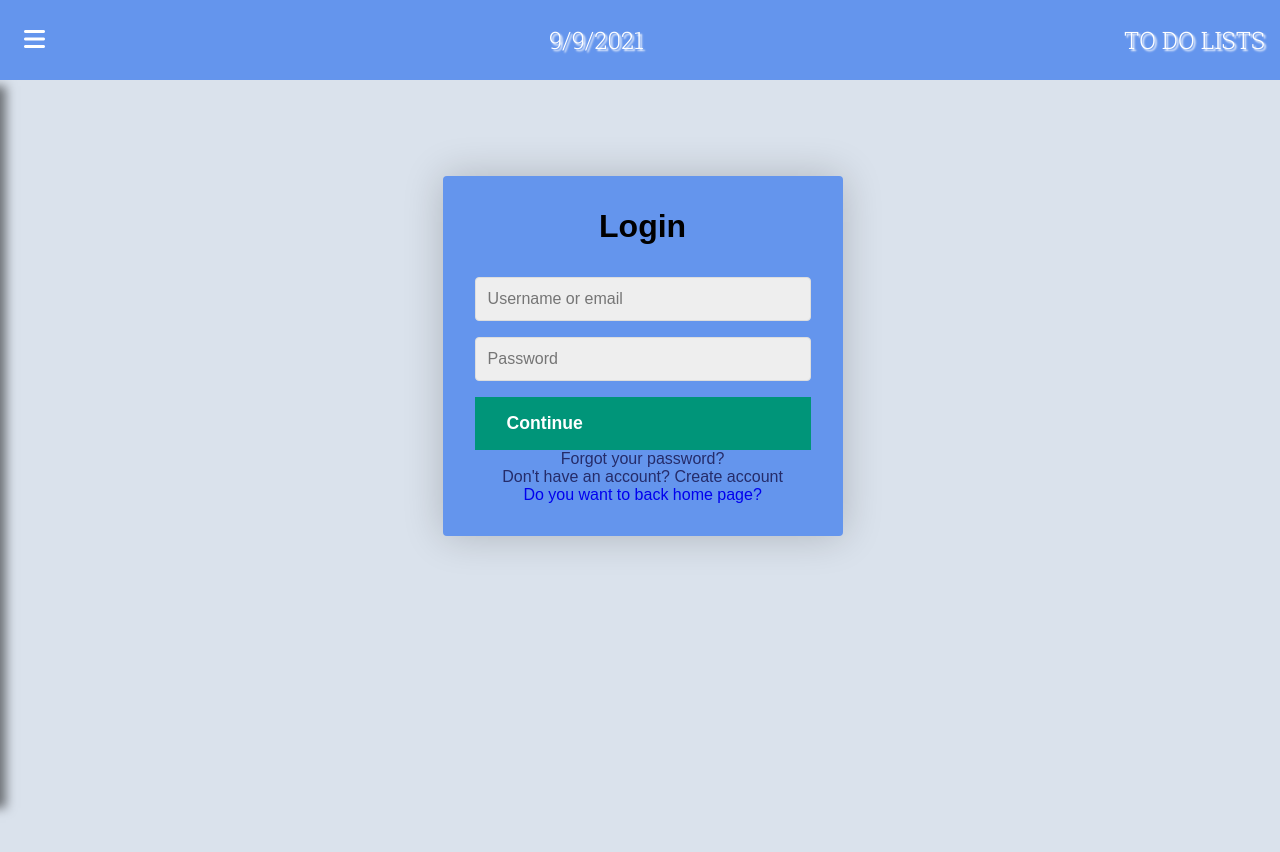
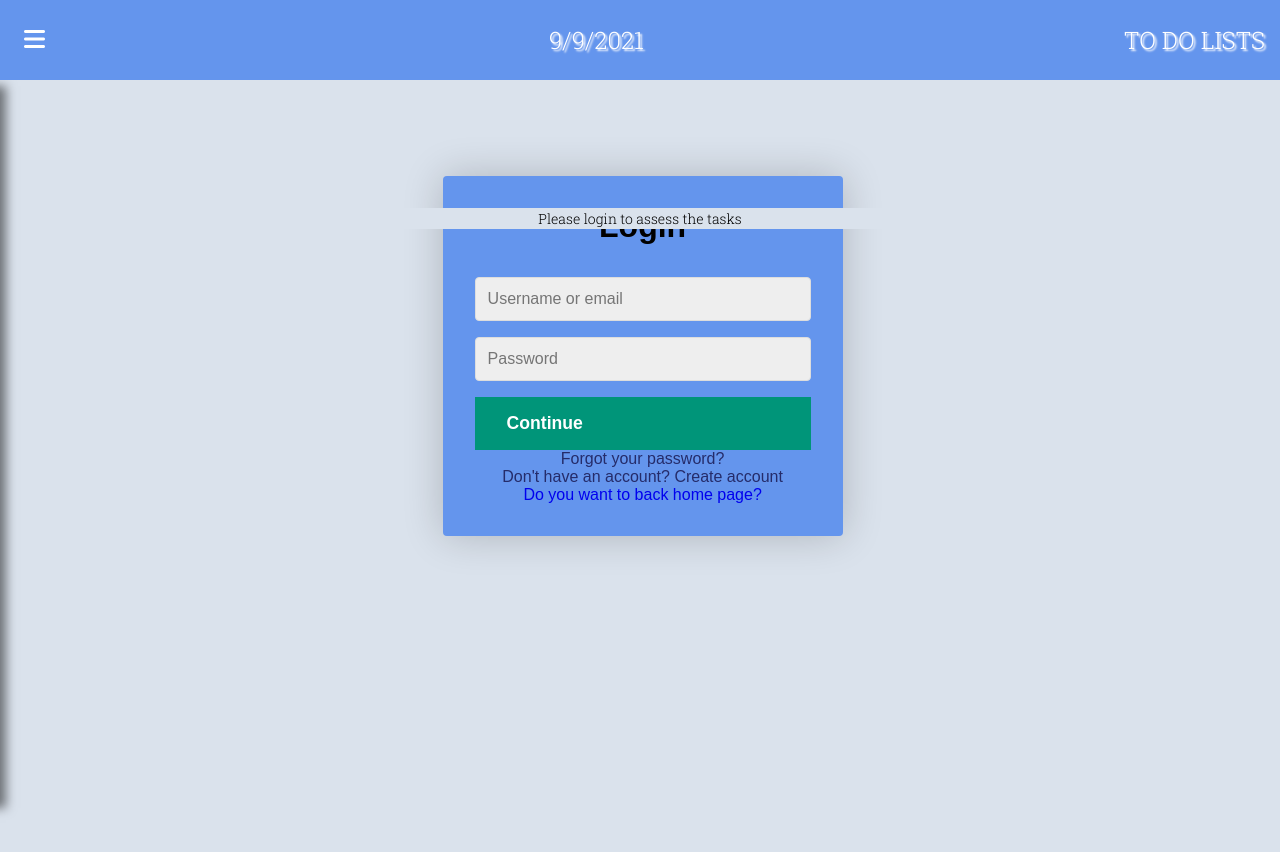
Before and after one commit to GroupNumber/GroupNumber.github.io, a React (Create React App) app in the folder React project/: page /login in a window 1280 px wide. Shown: the top 852 px of the page. Built offline with nearby package versions, Linux system fonts and the light colour scheme; no server answers.

Commit message:
log out update

```diff
--- a/React project/src/App.jsx
+++ b/React project/src/App.jsx
@@ -73,6 +73,7 @@ function App() {
           setShowForm(!showForm);
         }}
       />
+      {localStorage.getItem("login") ? (
         <div className="area">
           <UpdateForm showForm={showForm} setTasks={setTasks} />
           <UpdateTask
@@ -114,9 +115,25 @@ function App() {
                 onSelect="School"
               />
             </Route>
-
           </div>
         </div>
+      ) : (
+        <div
+          className="area"
+          style={{
+            position: "relative",
+            top: "13rem",
+            justifyContent: "center",
+            fontFamily: '"Roboto Slab"',
+            background: 'hsl(212, 33%, 89%)',
+            color: 'black',
+            lineHeight: '1.5',
+            fontSize: '0.875rem',
+          }}
+        >
+          Please login to assess the tasks
+        </div>
+      )}
     </div>
   );
 }
--- a/React project/src/components/LoginForm.jsx
+++ b/React project/src/components/LoginForm.jsx
@@ -4,11 +4,11 @@ import styles from "./styles/LoginForm.css";
 const LoginForm = () => {
   const [userName, setUserName] = useState("");
   const [password, setPassword] = useState("");
-  const [message, setMessage] = useState('')
+  const [message, setMessage] = useState("");
 
   async function handleSubmit(e) {
     e.preventDefault();
-    setMessage('')
+    setMessage("");
     const dataObj = {
       username: userName,
       password: password,
@@ -22,11 +22,12 @@ const LoginForm = () => {
       body: JSON.stringify(dataObj),
     });
     if (res.ok) {
-      setUserName('');
-      setPassword('');
+      localStorage.setItem("login", userName);
+      setUserName("");
+      setPassword("");
       window.location.href = "http://localhost:3000";
     } else {
-      setMessage('Login failed')
+      setMessage("Login failed");
     }
   }
 
@@ -62,7 +63,11 @@ const LoginForm = () => {
             />
             <div className="form__input-error-message">{message}</div>
           </div>
-        <button className="form__button" type="submit" disabled={!validateForm()}>
+          <button
+            className="form__button"
+            type="submit"
+            disabled={!validateForm()}
+          >
             Continue
           </button>
           <p className="form__text">
--- a/React project/src/components/Navbar.jsx
+++ b/React project/src/components/Navbar.jsx
@@ -11,7 +11,7 @@ const Navbar = ({ sideBar, setShowForm }) => {
     >
       <nav>
         <Link to="/">
-        <Button text={<i class="fas fa-house-user"></i>}/>
+          <Button text={<i class="fas fa-house-user"></i>} />
         </Link>
         <Link to="/home">
           <Button text={<i className="fas fa-home">&nbsp;&nbsp;Home</i>} />
@@ -33,11 +33,21 @@ const Navbar = ({ sideBar, setShowForm }) => {
             text={<i className="fas fa-sign-in-alt">&nbsp;&nbsp;SIGN IN</i>}
           />
         </Link>
+        {localStorage.getItem("login") ? (
+          <Button
+            onAdd={() => {
+              localStorage.removeItem("login");
+              window.location.href = "http://localhost:3000";
+            }}
+            text={<i className="fas fa-sign-in-alt">&nbsp;&nbsp;LOG OUT</i>}
+          />
+        ) : (
           <Link to="/login">
             <Button
               text={<i className="fas fa-sign-in-alt">&nbsp;&nbsp;LOG IN</i>}
             />
           </Link>
+        )}
       </div>
     </div>
   );
```
Lines whose indentation alone changed are shown as unchanged.
